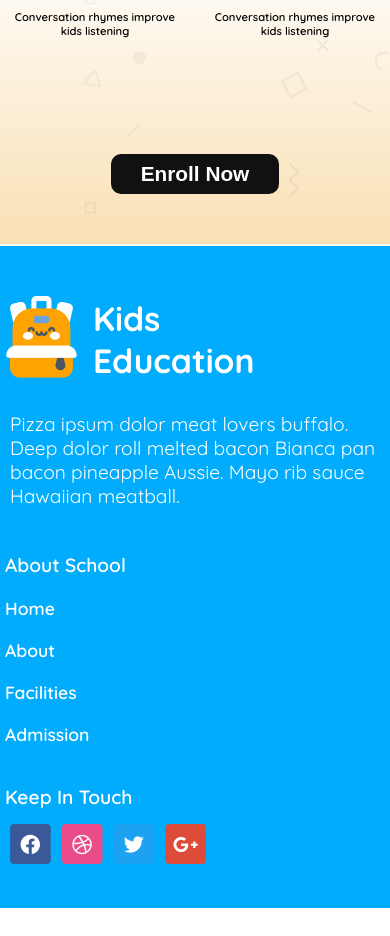
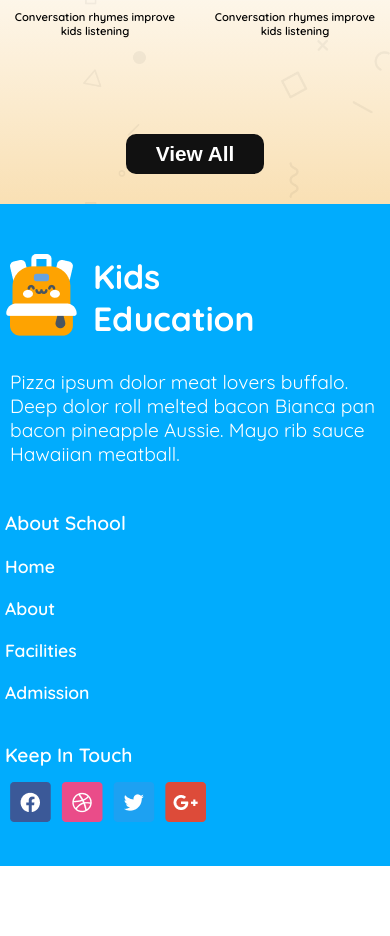
Before and after one commit to MdNurulIslam99/Assignment-Two-Kids-Education, a plain HTML site: page index.html in a window 390 px wide. Shown: the part 3427-4363 px from the top of the page. After the commit the page ends 4293 px from the top, so only its background shows below. Drawn offline with Linux system fonts and the light colour scheme.

Commit message:
update footer section and responsive

```diff
--- a/css/style.css
+++ b/css/style.css
@@ -335,7 +335,7 @@ nav li a {
       rgba(249, 224, 180, 1) 100%
     );
   background-size: contain;
-  position: relative;
+  /* position: relative; */
 }
 
 .stories-container-info {
@@ -492,8 +492,7 @@ nav li a {
   display: flex;
   justify-content: center;
   align-items: center;
-  padding: 50px;
-  margin-bottom: 30px;
+  padding: 30px;
 }
 
 .btn-view {
@@ -511,8 +510,6 @@ nav li a {
 .footer-container {
   width: 100%;
   background-color: #01acfd;
-  position: relative;
-  top: -28px;
 }
 .footer-content {
   max-width: 80%;
--- a/index.html
+++ b/index.html
@@ -197,7 +197,7 @@
             </div>
 
             <div class="btn-view-1">
-                <button class="btn-view">Enroll Now</button>
+                <button class="btn-view">View All</button>
             </div>
         </section>
     </main>
```
